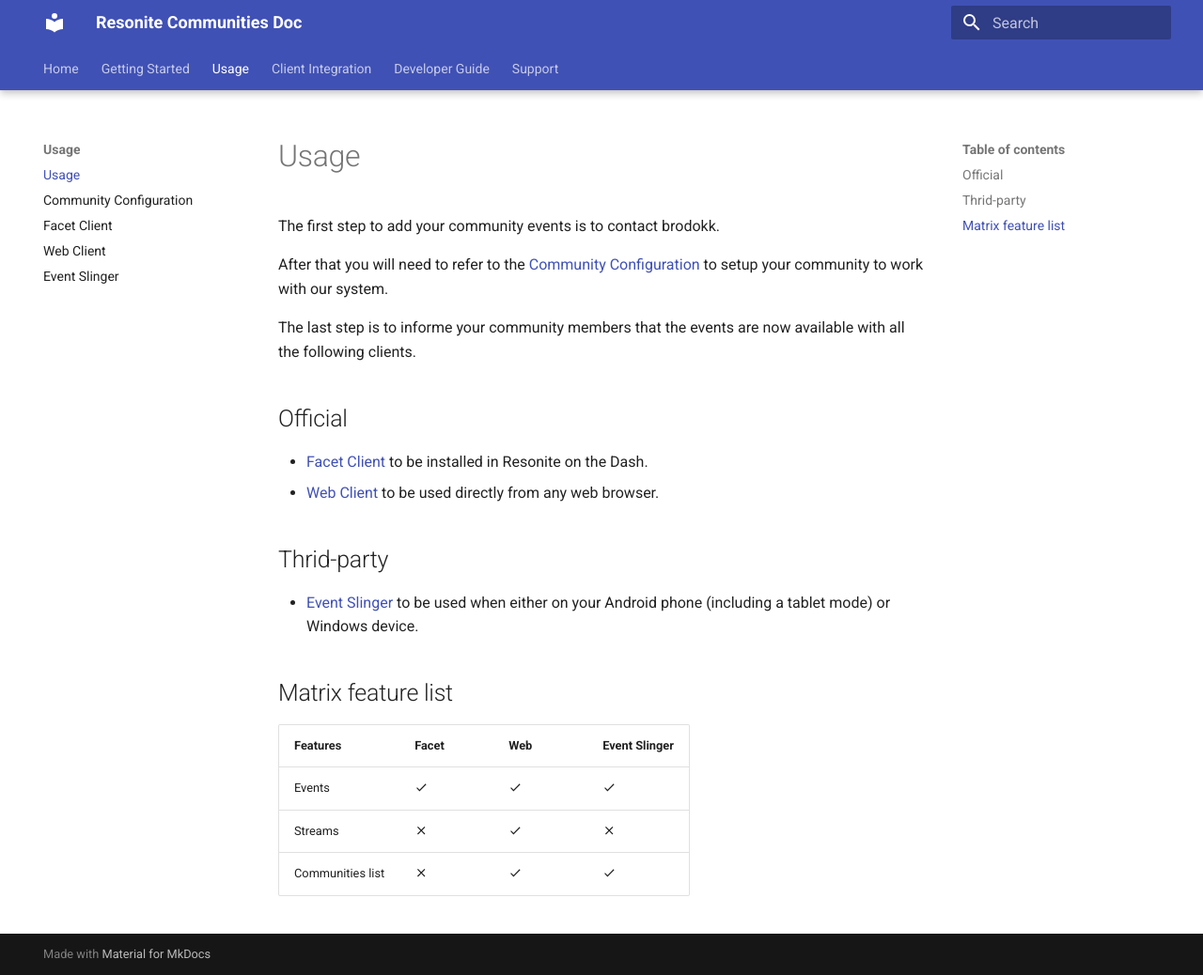
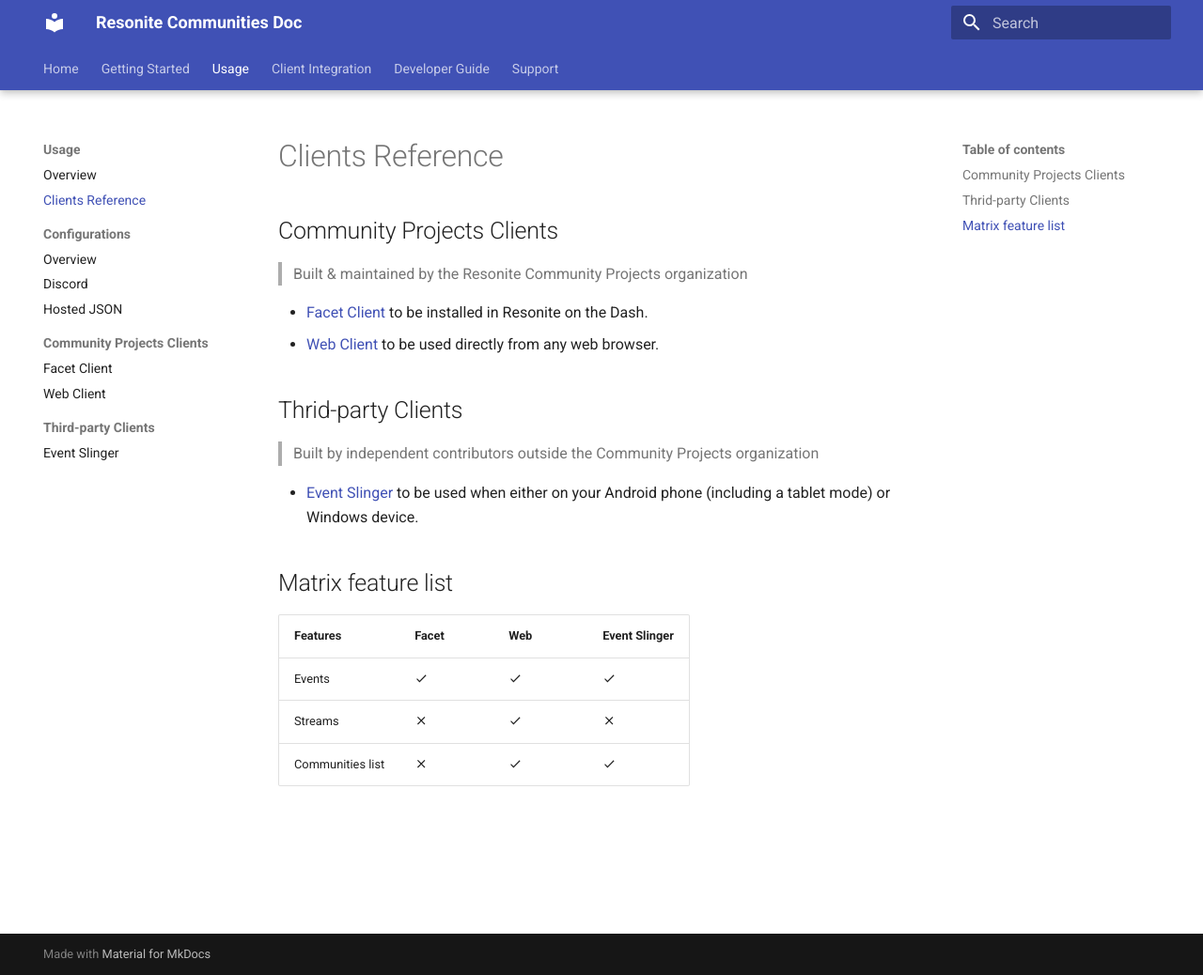
Before and after one commit to Resonite-Community-Projects/community_events.resonite, an MkDocs documentation site: the page built from docs/docs/Usage/clients.md, in a window 1280 px wide and 1038 px high. Shown: the whole window at 94% size. Built offline with MkDocs 1.6.1 and Material for MkDocs 9.7.7, drawn with Linux system fonts in a browser that asks for light colours.

Commit message:
update doc

```diff
--- a/docs/docs/Usage/usage.md
+++ b/docs/docs/Usage/clients.md
@@ -1,17 +1,15 @@
-# Usage
+# Clients Reference
 
-The first step to add your community events is to contact brodokk.
+## Community Projects Clients
 
-After that you will need to refer to the [Community Configuration](community-configuration.md) to setup your community to work with our system.
-
-The last step is to informe your community members that the events are now available with all the following clients.
-
-## Official
+> Built & maintained by the Resonite Community Projects organization
 
 - [Facet Client](facet-client.md) to be installed in Resonite on the Dash.
 - [Web Client](web-client.md) to be used directly from any web browser.
 
-## Thrid-party
+## Thrid-party Clients
+
+> Built by independent contributors outside the Community Projects organization
 
 - [Event Slinger](event-slinger.md) to be used when either on your Android phone (including a tablet mode) or Windows device.
 
--- a/docs/mkdocs.yml
+++ b/docs/mkdocs.yml
@@ -40,11 +40,17 @@
   - Getting Started:
     - GettingStarted/getting-started.md
   - Usage:
-    - Usage/usage.md
-    - Usage/community-configuration.md
-    - Usage/facet-client.md
-    - Usage/web-client.md
-    - Usage/event-slinger.md
+    - Overview: Usage/overview.md
+    - Usage/clients.md
+    - Configurations:
+      - Overview: Usage/Configuration/overview.md
+      - Usage/Configuration/discord.md
+      - Usage/Configuration/hosted-JSON.md
+    - Community Projects Clients:
+      - Usage/facet-client.md
+      - Usage/web-client.md
+    - Third-party Clients:
+      - Usage/event-slinger.md
   - Client Integration:
     - ClientIntegration/http-api-usage.md
     - ClientIntegration/versioning.md
```
Also changed, not shown: docs/docs/GettingStarted/getting-started.md (+1 -1 lines), docs/docs/Usage/Configuration/discord-private.md (added, +54 -0 lines), docs/docs/Usage/Configuration/discord.md (added, +16 -0 lines), docs/docs/Usage/Configuration/hosted-JSON.md (added, +1 -0 lines), docs/docs/Usage/Configuration/overview.md (added, +18 -0 lines), docs/docs/Usage/community-configuration.md (deleted, +0 -25 lines), docs/docs/Usage/overview.md (added, +21 -0 lines).
